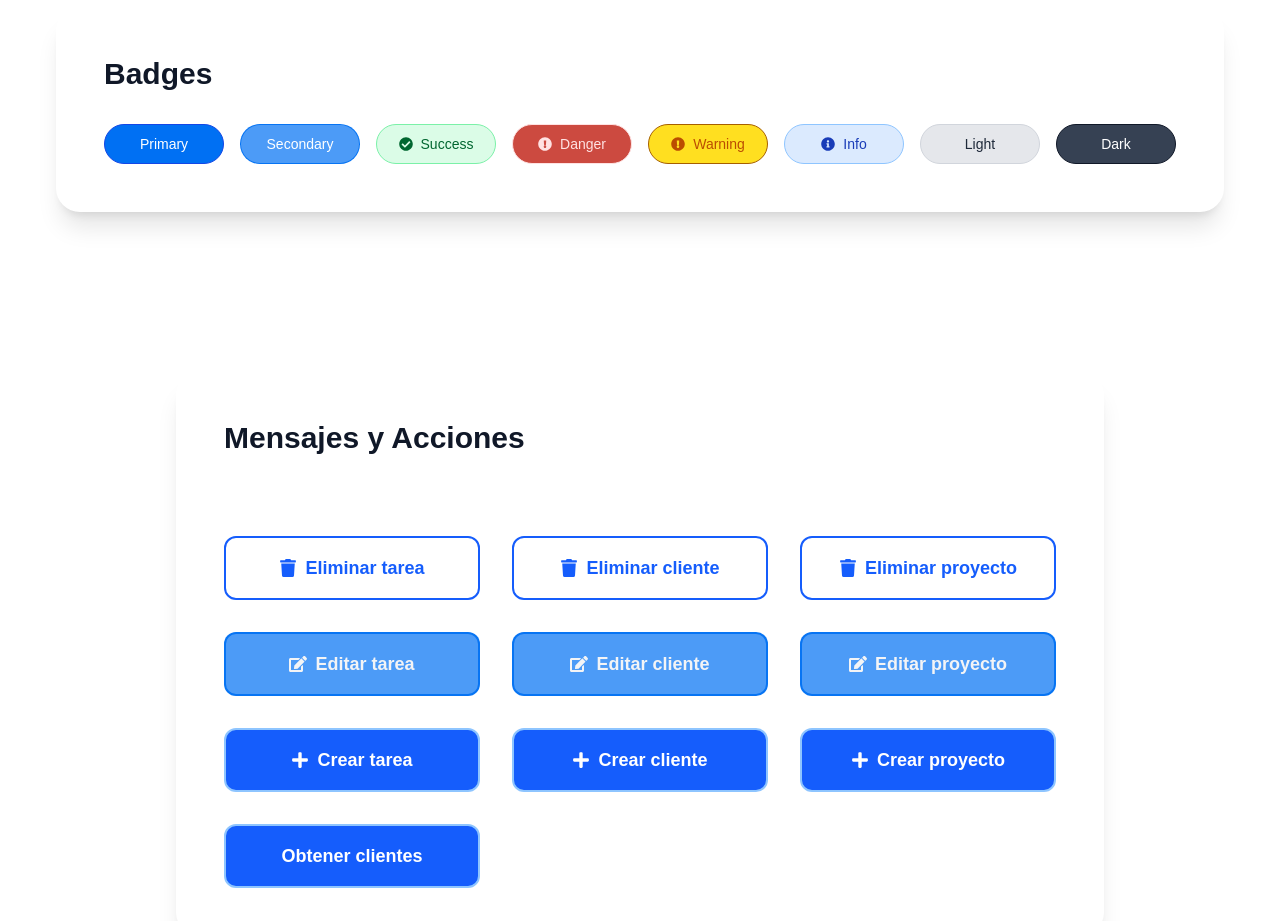
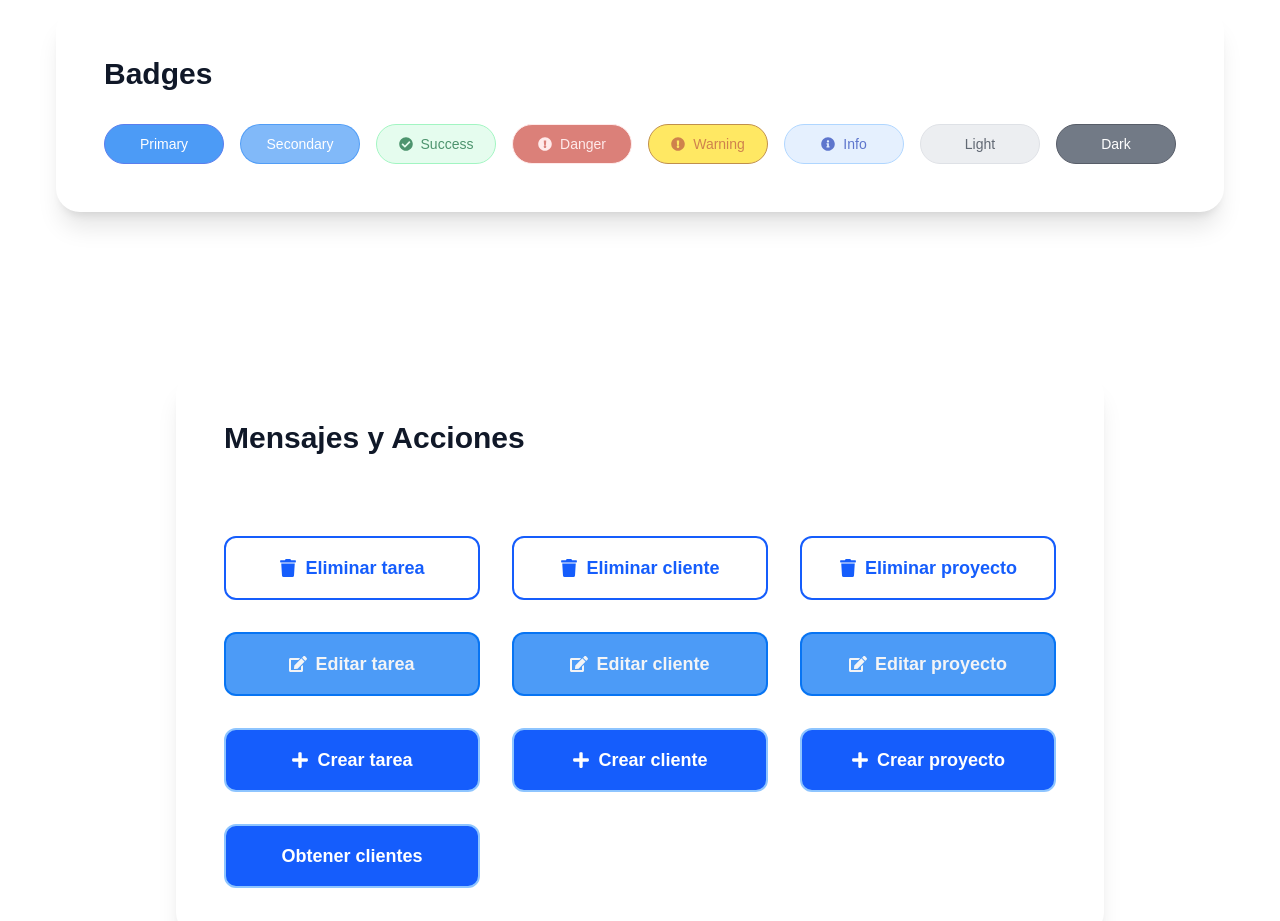
Before and after one commit to dspwebstudiomx/dashboard_next, a Next.js app: page /guia-estilos in a window 1280 px wide. Shown: the part 3920-4841 px from the top of the page. Built offline with nearby package versions, Linux system fonts and the light colour scheme.

Commit message:
UI: Añadir efectos de hover y animación al componente Badge para mejorar la interactividad

```diff
--- a/src/components/Badges/Badge.jsx
+++ b/src/components/Badges/Badge.jsx
@@ -35,7 +35,7 @@ const icons = {
 const Badge = ({ children, variant = "neutral", icon = true }) => {
 	return (
 		<span
-			className={`inline-flex items-center justify-center px-3 py-1 rounded-full text-sm font-medium gap-1 min-w-30 h-10 ${badgeVariants[variant]}`}>
+			className={`inline-flex items-center justify-center px-3 py-1 rounded-full text-sm font-medium gap-1 min-w-30 h-10 hover:scale-110 cursor-pointer animate-pulse ${badgeVariants[variant]}`}>
 			{icon && icons[variant]}
 			{children}
 		</span>
```
